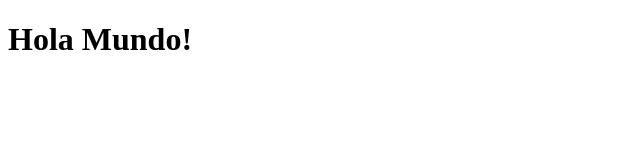
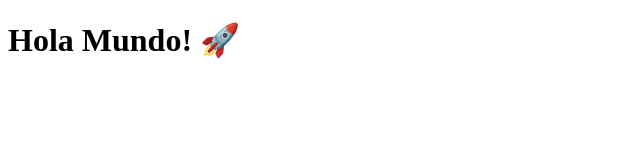
Before and after one commit to iescheinberg/pruebaGit, a plain HTML site: page app/index.html in a window 1280 px wide. Shown: the full height of the page, 0-640 px from the left. Drawn offline with Linux system fonts and the light colour scheme.

Commit message:
tercer commit

```diff
--- a/app/index.html
+++ b/app/index.html
@@ -6,6 +6,6 @@
     <title>Primer Despliegue</title>
 </head>
 <body>
-    <h1>Hola Mundo!</h1>
+    <h1>Hola Mundo! 🚀</h1>
 </body>
 </html>
```
